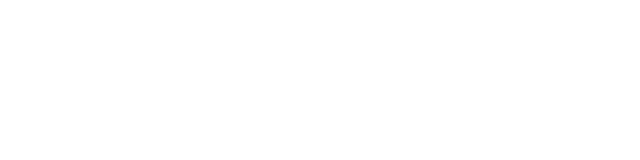
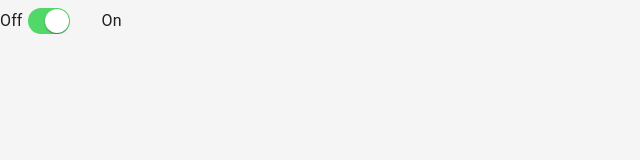
Before and after one commit to stgosm/second-personal-page, a React (Create React App) app: page / in a window 1280 px wide. Shown: the top 160 px of the page, without its empty margins (0-640 px from the left). Built offline with nearby package versions, Linux system fonts and the light colour scheme.

Commit message:
Adding theme switcher component

```diff
--- a/package.json
+++ b/package.json
@@ -3,6 +3,7 @@
   "version": "0.1.0",
   "private": true,
   "dependencies": {
+    "@material-ui/core": "^4.11.2",
     "@testing-library/jest-dom": "^5.11.4",
     "@testing-library/react": "^11.1.0",
     "@testing-library/user-event": "^12.1.10",
--- /dev/null
+++ b/src/components/CustomThemeProvider.jsx
@@ -0,0 +1,44 @@
+import React, { useState } from 'react'
+import { ThemeProvider } from '@material-ui/core/styles'
+import getTheme from '../themes/base.js'
+
+// eslint-disable-next-line no-unused-vars
+export const CustomThemeContext = React.createContext(
+  {
+    currentTheme: 'normal',
+    setTheme: null,
+  },
+)
+
+const CustomThemeProvider = (props) => {
+  // eslint-disable-next-line react/prop-types
+  const { children } = props
+
+  // Read current theme from localStorage or maybe from an api
+  const currentTheme = localStorage.getItem('appTheme') || 'normal'
+
+  // State to hold the selected theme name
+  const [themeName, _setThemeName] = useState(currentTheme)
+
+  // Retrieve the theme object by theme name
+  const theme = getTheme(themeName)
+
+  // Wrap _setThemeName to store new theme names in localStorage
+  const setThemeName = (name) => {
+    localStorage.setItem('appTheme', name)
+    _setThemeName(name)
+  }
+
+  const contextValue = {
+    currentTheme: themeName,
+    setTheme: setThemeName,
+  }
+
+  return (
+    <CustomThemeContext.Provider value={contextValue}>
+      <ThemeProvider theme={theme}>{children}</ThemeProvider>
+    </CustomThemeContext.Provider>
+  )
+}
+
+export default CustomThemeProvider
--- a/src/components/Main.jsx
+++ b/src/components/Main.jsx
@@ -1,8 +1,10 @@
 import React from 'react';
+import Navbar from './Navbar';
 
 function Main(){
     return(
         <>
+           <Navbar/>
         </>
     )
 }
--- /dev/null
+++ b/src/components/Navbar.jsx
@@ -0,0 +1,86 @@
+import React from 'react';
+import { withStyles } from '@material-ui/core/styles';
+import FormControlLabel from '@material-ui/core/FormControlLabel';
+import Switch from '@material-ui/core/Switch';
+import Grid from '@material-ui/core/Grid';
+import Typography from '@material-ui/core/Typography';
+
+const SwitchTheme = withStyles((theme) => ({
+    root: {
+      width: 42,
+      height: 26,
+      padding: 0,
+      margin: theme.spacing(1),
+    },
+    switchBase: {
+      padding: 1,
+      '&$checked': {
+        transform: 'translateX(16px)',
+        color: theme.palette.common.white,
+        '& + $track': {
+          backgroundColor: '#52d869',
+          opacity: 1,
+          border: 'none',
+        },
+      },
+      '&$focusVisible $thumb': {
+        color: '#52d869',
+        border: '6px solid #fff',
+      },
+    },
+    thumb: {
+      width: 24,
+      height: 24,
+    },
+    track: {
+      borderRadius: 26 / 2,
+      border: `1px solid ${theme.palette.grey[400]}`,
+      backgroundColor: theme.palette.grey[50],
+      opacity: 1,
+      transition: theme.transitions.create(['background-color', 'border']),
+    },
+    checked: {},
+    focusVisible: {},
+  }))(({ classes, ...props }) => {
+    return (
+      <Switch
+        focusVisibleClassName={classes.focusVisible}
+        disableRipple
+        classes={{
+          root: classes.root,
+          switchBase: classes.switchBase,
+          thumb: classes.thumb,
+          track: classes.track,
+          checked: classes.checked,
+        }}
+        {...props}
+      />
+    );
+  });
+
+function Navbar(){
+
+    const [state, setState] = React.useState({
+        checkedB: true,
+      });
+
+      const handleChange = (event) => {
+        setState({ ...state, [event.target.name]: event.target.checked });
+      };
+
+    return(
+        <Typography component="div">
+            <Grid component="label" container alignItems="center" spacing={1}>
+                <Grid item>Off</Grid>
+                <Grid item>
+                    <FormControlLabel
+                        control={<SwitchTheme checked={state.checkedB} onChange={handleChange} name="checkedB" />}
+                    />
+                </Grid>
+                <Grid item>On</Grid>
+            </Grid>
+        </Typography>
+    )
+}
+
+export default Navbar;
--- a/src/index.js
+++ b/src/index.js
@@ -1,12 +1,17 @@
 import React from 'react';
 import ReactDOM from 'react-dom';
 import './css/index.css';
+import CssBaseline from '@material-ui/core/CssBaseline';
+import CustomThemeProvider from './components/CustomThemeProvider';
 import App from './components/App';
 import reportWebVitals from './reportWebVitals';
 
 ReactDOM.render(
   <React.StrictMode>
-    <App />
+     <CustomThemeProvider>
+        <CssBaseline />
+        <App />
+     </CustomThemeProvider>
   </React.StrictMode>,
   document.getElementById('root')
 );
--- /dev/null
+++ b/src/themes/base.js
@@ -0,0 +1,11 @@
+import normal from './normal'
+import dark from './dark'
+
+const themes = {
+  normal,
+  dark,
+}
+
+export default function getTheme(theme) {
+  return themes[theme]
+}
--- /dev/null
+++ b/src/themes/dark.js
@@ -0,0 +1,26 @@
+import { createMuiTheme } from '@material-ui/core/styles';
+import { red } from '@material-ui/core/colors'
+
+// Normal or default theme
+const theme = createMuiTheme({
+  palette: {
+    primary: {
+      main: '#556cd6',
+    },
+    secondary: {
+      main: '#cc4444',
+    },
+    error: {
+      main: red.A400,
+    },
+    background: {
+      default: '#f5f5f5',
+    },
+    titleBar: {
+      main: '#eeeeee',
+      contrastText: '#222222',
+    },
+  },
+})
+
+export default theme
--- /dev/null
+++ b/src/themes/normal.js
@@ -0,0 +1,26 @@
+import { createMuiTheme } from '@material-ui/core/styles';
+import { red } from '@material-ui/core/colors'
+
+// Normal or default theme
+const theme = createMuiTheme({
+  palette: {
+    primary: {
+      main: '#556cd6',
+    },
+    secondary: {
+      main: '#cc4444',
+    },
+    error: {
+      main: red.A400,
+    },
+    background: {
+      default: '#f5f5f5',
+    },
+    titleBar: {
+      main: '#eeeeee',
+      contrastText: '#222222',
+    },
+  },
+})
+
+export default theme
```
Also changed, not shown: 2 other files (tests, documents, lock files or other folders).
